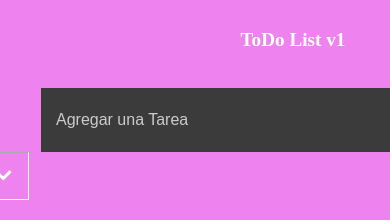
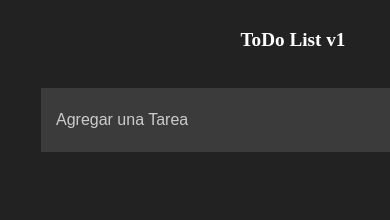
Before and after one commit to FrancoCalizaya/tp2v1, a plain HTML site: page index.html in a window 390 px wide. Shown: the top 220 px of the page. Drawn offline with Linux system fonts and the light colour scheme; files whose address does not match are found by name.

Commit message:
Add files via upload

```diff
--- a/css/style.scss
+++ b/css/style.scss
@@ -30,6 +30,7 @@ $distanciaAux: 10px;
 $hover : rgb(100, 100, 100);
 
 $min-Width: 500px;
+
 //
 
 $primary-color: $colorText;
@@ -141,7 +142,7 @@ body {
                     z-index: 10;
                     color: $colorText;
                     height: $input-task-height;
-                    width: 503px;
+                    width: 100%;
                     font-size: $task-fontSize;
                     max-width: $input-task-maxWidth;
                     box-sizing: border-box;
@@ -211,6 +212,13 @@ body {
     top: -2px;
     right: 60px;
 }
+
+.js-width{
+    width: $min-Width;
+}
+.margin-top{
+    margin-top: 80px;
+}
 .cls::after {
     content: "";
     display: block;
@@ -220,7 +228,6 @@ body {
  @media only screen and (max-width: 768px) {
     /* For mobile phones: */
     body {
-        background-color: violet;
          width: 100%;
          min-width: 570px;
     }
@@ -229,4 +236,11 @@ body {
         position: relative;
         top: 0px;
     }
+    .task-input{
+        form{
+            input{
+                width: 553;
+            }
+        }
+    }
   }
--- a/index.html
+++ b/index.html
@@ -24,7 +24,7 @@
         </section>
         <hr>
         <!--    LISTA-TAREAS    -->
-        <section class = "task-body cls">
+        <section  id="task-body" class = "task-body cls">
             <ul id="task-list">
             </ul>
         </section>
--- a/js/app.js
+++ b/js/app.js
@@ -41,14 +41,14 @@ class UI {
 	deletTask(element){
 
 		let parent = element.parentElement.parentElement;
+		console.log(parent)
 		let id;
 		if(element.name === 'delete'){
 			let ui_d = new LocalStorage();
 			//console.log(element.parentElement)
 			element.parentElement.parentElement.remove();
-			console.log(element)
-			id = parent.firstElementChild.nextElementSibling.id;	// 	PADRE <LI> -> PRIMER HIJO <INPUT> -> HERMANO SIG. <SPAN> (ID)
-			console.log(id)
+			id = parent.firstElementChild.firstElementChild.nextElementSibling.id;	// 	PADRE <LI> ->PRIMER HIJO <DIV> PRIMER HIJO <INPUT> -> HERMANO SIG. <SPAN> (ID)
+			console.log('ID ENCONTRADO: '+id)
 			this.removeItemFromArr(arrayTask,id);
 			ui_d.saveLocal();										//	ACTUALIZANDO EL LOCALSTORAGE
 
@@ -235,8 +235,10 @@ document.getElementById('task-list')
 	//ACTIVA EL EL FIXED DE INPUT CUANDO LA PAGINA TENGA EL SCROLL
 
 	window.addEventListener('scroll', function(evt) {
-		document.getElementById('task-form').className="fixed";
-		document.getElementById('button-submit').className="full addFixed icon-checkmark";
+		document.getElementById('task-form').className="fixed js-width";
+		document.getElementById('button-submit').className="full icon-checkmark";
+		document.getElementById('task-body').className="task-body margin-top";
+
 	  }, false);
 
 
```
Also changed, not shown: css/style.css, 1 other file.
